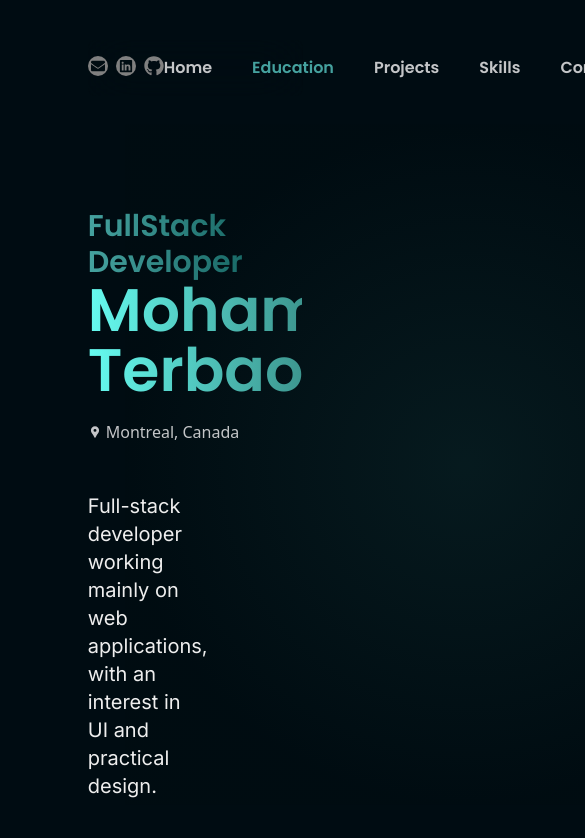
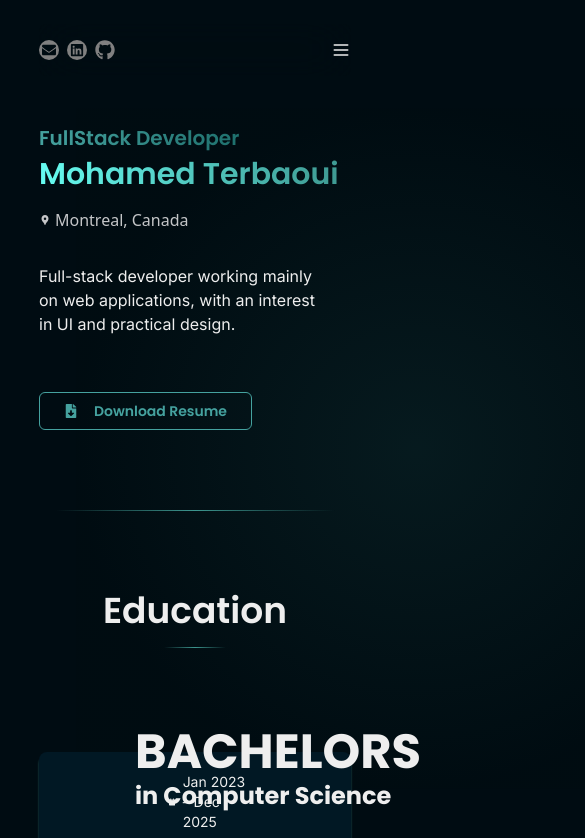
Before and after one commit to mohamedterbaoui/Portfolio_V2, a React (Vite) app: page / in a window 390 px wide. Shown: the top 838 px of the page, 585 px wide, since content can reach past the window. Built offline with nearby package versions, Linux system fonts and the light colour scheme.

Commit message:
made hero mobile responsive as well as navbar

```diff
--- a/index.html
+++ b/index.html
@@ -1,8 +1,8 @@
-<!DOCTYPE html>
+<!doctype html>
 <html lang="en">
   <head>
     <meta charset="UTF-8" />
-    <link rel="icon" type="image/svg+xml" href="/vite.svg" />
+    <link rel="icon" type="image/svg+xml" href="Favicon.png" />
     <meta name="viewport" content="width=device-width, initial-scale=1.0" />
     <title>Mohamed Terbaoui</title>
   </head>
--- a/src/App.tsx
+++ b/src/App.tsx
@@ -9,7 +9,7 @@ import AmbientLight from "./components/widgets/AmbientLight";
 
 function App() {
   return (
-    <div className="w-[55%] mx-auto mt-10 ">
+    <div className="w-[80%] md:w-[70%] lg:w-[55%] mx-auto mt-6 md:mt-8 lg:mt-10 ">
       <AmbientLight />
       <Navbar />
       <Hero />
--- a/src/components/Education.tsx
+++ b/src/components/Education.tsx
@@ -4,29 +4,33 @@ export default function Education() {
   return (
     <section
       id="education"
-      className="text-[#EEEEEE] mt-40 flex flex-col justify-center relative"
+      className="text-[#EEEEEE]  mt-20 md:mt-40 flex flex-col justify-center relative"
     >
-      <h1 className="text-center font-heading font-semibold text-5xl">
+      <h1 className="text-center font-heading font-semibold text-4xl mb:text-5xl">
         Education
       </h1>
 
       <div
         className="
-        mt-6
-        w-[10%]
+        mt-4
+        md:mt-6
+        w-[20%]
+        md:w-[10%]
         self-center
         h-px
         bg-linear-to-r
         from-[#66FCF1]/00
         via-[#3D968F]
         to-[#66FCF1]/00
-        mb-36
+        mb-26
+        md:mb-36
       "
       ></div>
 
       <div
         className="
-            mb-20
+            mb-10
+            md:mb-20
             transition duration-200 ease-in-out
             hover:shadow-[0_8px_4px_rgba(102,252,241,0.40)]
             shadow-[0_4px_2px_rgba(102,252,241,0.40)]
--- a/src/components/Hero.tsx
+++ b/src/components/Hero.tsx
@@ -5,37 +5,38 @@ export default function Hero() {
   return (
     <section
       id="home"
-      className="hero-section flex flex-col justify-start mt-28 text-[#EEEEEE]  relative"
+      className="hero-section flex flex-col justify-start  mt-12 md:mt-16 lg:mt-24 2xl:mt-28 text-[#EEEEEE]  relative"
     >
       <h2
-        className="text-3xl
+        className="text-xl lg:text-3xl
         bg-linear-to-r
       from-[#45A29F]
       to-[#035653]
       bg-clip-text
       text-transparent
-      font-semibold font-heading"
+      font-semibold font-heading
+      mb-1"
       >
         FullStack Developer
       </h2>
       <h1
-        className="text-6xl bg-linear-to-r
+        className="text-3xl lg:text-6xl bg-linear-to-r
       from-[#66FCF1]
       to-[#3D968F]
       bg-clip-text
       text-transparent
-      font-semibold mb-5 font-heading"
+      font-semibold mb-4 md:mb-6 font-heading"
       >
         Mohamed Terbaoui
       </h1>
-      <div className="flex gap-1 items-center text-[#C4C6C8] mb-12">
+      <div className="flex gap-1 items-center text-[#C4C6C8] mb-8 md:mb-12">
         <span>
-          <MdLocationPin className="text-sm text-[#C4C6C8]" />
+          <MdLocationPin className="text-xs md:text-sm text-[#C4C6C8]" />
         </span>{" "}
         Montreal, Canada
       </div>
 
-      <p className="font-body w-[45%] text-xl mb-12">
+      <p className="font-body w-[90%] md:w-[90%] lg:w-[45%] text-md md:text-xl mb-10  md:mb-12">
         Full-stack developer working mainly on web applications, with an
         interest in UI and practical design.
       </p>
@@ -54,7 +55,7 @@ export default function Hero() {
       </button>
       <div
         className="
-        mt-30
+        mt-20 md:mt-30
         w-[90%]
         self-center
         h-px
--- a/src/components/Navbar.tsx
+++ b/src/components/Navbar.tsx
@@ -1,5 +1,6 @@
 import { motion } from "framer-motion";
-import { FaEnvelope, FaLinkedin, FaGithub } from "react-icons/fa";
+import { FaEnvelope, FaLinkedin, FaGithub, FaTimes } from "react-icons/fa";
+import { HiOutlineMenu } from "react-icons/hi";
 import { useState, useEffect } from "react";
 
 const githubLink = "https://github.com/mohamedterbaoui";
@@ -9,8 +10,45 @@ const emailAddress = "mailto:m.terbaoui7@gmail.com";
 export default function Navbar() {
   const [isScrolled, setIsScrolled] = useState(false);
   const [selectedSection, setSelectedSection] = useState("home");
+  const [isMenuActive, setIsMenuActive] = useState(false);
 
   const sections = ["home", "education", "projects", "skills", "contact"];
+
+  const useIsMobile = () => {
+    const [isMobile, setIsMobile] = useState(
+      window.matchMedia("(max-width: 768px)").matches,
+    );
+
+    useEffect(() => {
+      const media = window.matchMedia("(max-width: 768px)");
+      const listener = () => setIsMobile(media.matches);
+
+      media.addEventListener("change", listener);
+      return () => media.removeEventListener("change", listener);
+    }, []);
+
+    return isMobile;
+  };
+
+  const isMobile = useIsMobile();
+
+  const useIsLaptop = () => {
+    const [isLaptop, setIsLaptop] = useState(
+      window.matchMedia("(max-width: 1440px)").matches,
+    );
+
+    useEffect(() => {
+      const media = window.matchMedia("(max-width: 1440px)");
+      const listener = () => setIsLaptop(media.matches);
+
+      media.addEventListener("change", listener);
+      return () => media.removeEventListener("change", listener);
+    }, []);
+
+    return isLaptop;
+  };
+
+  const isLaptop = useIsLaptop();
 
   // Scroll to a section smoothly when clicking nav item
   const scrollToSection = (id: string) => {
@@ -60,15 +98,22 @@ export default function Navbar() {
   return (
     <motion.nav
       animate={{
-        width: isScrolled ? "60%" : "100%",
+        width: isScrolled
+          ? isMobile
+            ? "100%"
+            : isLaptop
+              ? "80%"
+              : "60%"
+          : "100%",
         top: isScrolled ? "0.5rem" : "1.5rem",
         paddingLeft: isScrolled ? "1.5rem" : "0rem",
         paddingRight: isScrolled ? "1.5rem" : "0rem",
         border: isScrolled ? "1px solid rgba(102, 252, 241, 0.2)" : "none",
       }}
       transition={{ duration: 0.3, ease: "easeInOut" }}
-      className="mx-auto flex justify-between sticky z-50 py-4 rounded-lg backdrop-blur-xl"
+      className="mx-auto sticky z-50 py-4 rounded-lg backdrop-blur-xl"
     >
+      <div className="flex justify-between">
         <div className="flex gap-2">
           {/* Email */}
           <a
@@ -108,7 +153,7 @@ export default function Navbar() {
         </div>
 
         <div>
-        <ul className="flex gap-10 font-heading font-semibold text-[#C4C6C8]">
+          <ul className="hidden lg:flex gap-10 font-heading font-semibold text-[#C4C6C8]">
             {sections.map((section) => (
               <li
                 key={section}
@@ -121,7 +166,65 @@ export default function Navbar() {
               </li>
             ))}
           </ul>
+          <div className="lg:hidden text-white cursor-pointer">
+            {!isMenuActive ? (
+              <HiOutlineMenu
+                className="text-xl text-[#EEEEEE]"
+                onClick={() => {
+                  setIsMenuActive(true);
+                }}
+              />
+            ) : (
+              <div
+                onClick={() => setIsMenuActive(false)}
+                className="
+                          text-[#66FCF1] hover:text-[#46ddd3] text-xl cursor-pointer
+                          hover:scale-[1.15] transition-transform duration-300 ease-in-out
+                        "
+              >
+                <FaTimes />
               </div>
+            )}
+          </div>
+        </div>
+      </div>
+      {isMenuActive && (
+        <ul
+          className="
+          absolute
+          right-0
+          top-full
+          z-50
+          mt-4
+          flex
+          flex-col
+          gap-6
+          font-heading
+          font-semibold
+          text-[#EEEEEE]
+          text-right
+          backdrop-blur-xl
+          rounded-lg
+          p-6
+          border
+          border-[#66FCF1]/20"
+        >
+          {sections.map((section) => (
+            <li
+              key={section}
+              onClick={() => {
+                handleNavClick(section);
+                setIsMenuActive(false);
+              }}
+              className={`cursor-pointer transition-colors duration-300 ease-in-out hover:text-[#45A29F] ${
+                selectedSection === section ? "text-[#45A29F]" : ""
+              }`}
+            >
+              {section.charAt(0).toUpperCase() + section.slice(1)}
+            </li>
+          ))}
+        </ul>
+      )}
     </motion.nav>
   );
 }
```
Also changed, not shown: src/assets/Favicon.png (added). Lines whose indentation alone changed are shown as unchanged.
